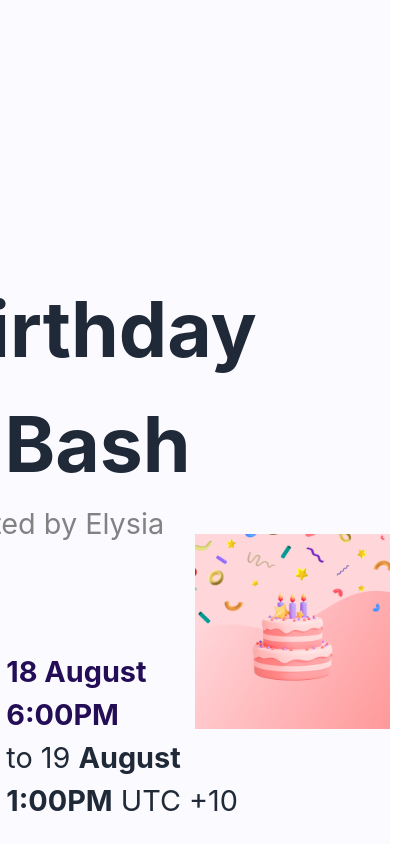
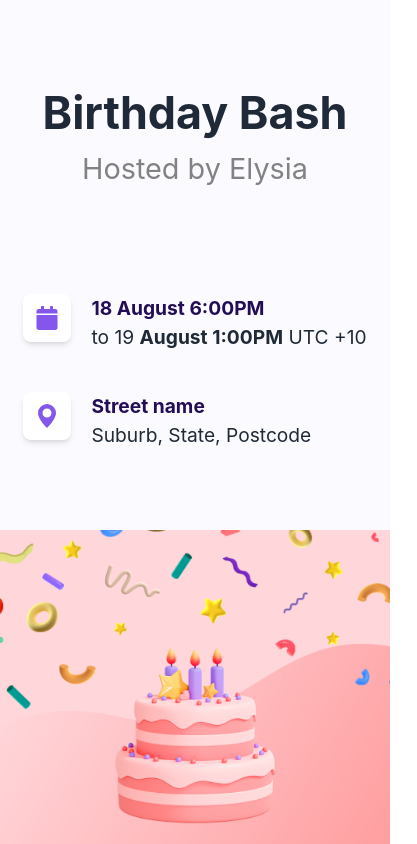
Before and after one commit to JabedH/easy-event-creator, a React (Create React App) app: page /event in a window 390 px wide. Shown: the top 844 px of the page, 417 px wide, since content can reach past the window. Built offline with nearby package versions, Linux system fonts and the light colour scheme.

Commit message:
added event section

```diff
--- a/src/components/Event/Event.js
+++ b/src/components/Event/Event.js
@@ -9,11 +9,13 @@ import {
 import { BsFillGeoAltFill } from "react-icons/bs";
 const Event = () => {
   return (
-    <div className="bg-[#FBFAFF] h-screen">
-      <div className="grid grid-cols-2 items-center  justify-items-center ">
-        <div className="px-[10rem] my-[17rem]">
-          <h3 className="text-[4.8rem] font-bold">Birthday Bash</h3>
-          <p className="text-[#828282] text-[1.8rem] text-start mb-[6.5rem]">
+    <div className="bg-[#FBFAFF] h-full">
+      <div className="lg:grid grid-cols-2 items-center  justify-items-center ">
+        <div className="lg:px-[10rem] lg:my-[17rem] py-[5rem]">
+          <h3 className="lg:text-[4.8rem] text-[2.8rem] font-bold">
+            Birthday Bash
+          </h3>
+          <p className="text-[#828282] text-[1.8rem] lg:text-start mb-[6.5rem]">
             Hosted by Elysia
           </p>
           <div>
@@ -24,10 +26,10 @@ const Event = () => {
                 </p>
               </div>
               <div className="text-start">
-                <p className="text-[1.8rem] font-bold text-[#240D57]">
+                <p className="lg:text-[1.8rem] text-[1.2rem] font-bold text-[#240D57]">
                   18 August 6:00PM
                 </p>
-                <p className="text-[1.8rem]">
+                <p className="lg:text-[1.8rem] text-[1.2rem]">
                   to 19{" "}
                   <span className="font-bold font-[#4F4F4F]">
                     August 1:00PM
@@ -44,15 +46,17 @@ const Event = () => {
                 </h3>
               </div>
               <div className="text-start">
-                <p className="text-[1.8rem] font-bold text-[#240D57]">
+                <p className="lg:text-[1.8rem] text-[1.2rem]  font-bold text-[#240D57]">
                   Street name
                 </p>
-                <p className="text-[1.8rem]">Suburb, State, Postcode</p>
+                <p className="lg:text-[1.8rem] text-[1.2rem]">
+                  Suburb, State, Postcode
+                </p>
               </div>
             </div>
           </div>
         </div>
-        <img src={bg} alt="" />
+        <img className="" src={bg} alt="" />
       </div>
     </div>
   );
```
